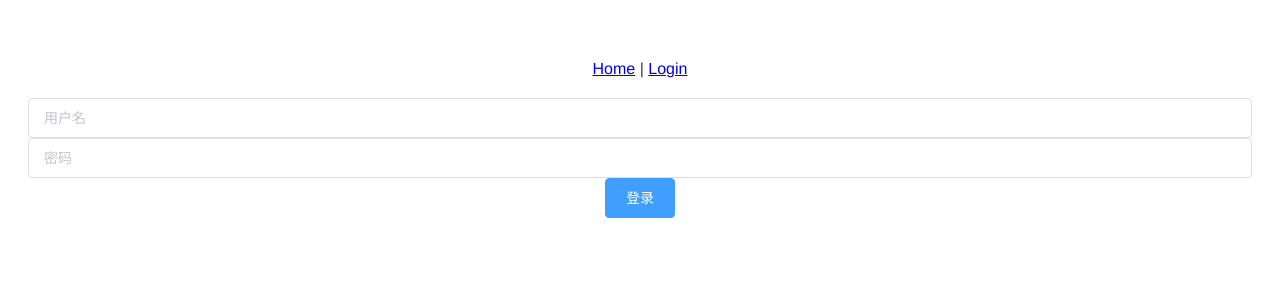
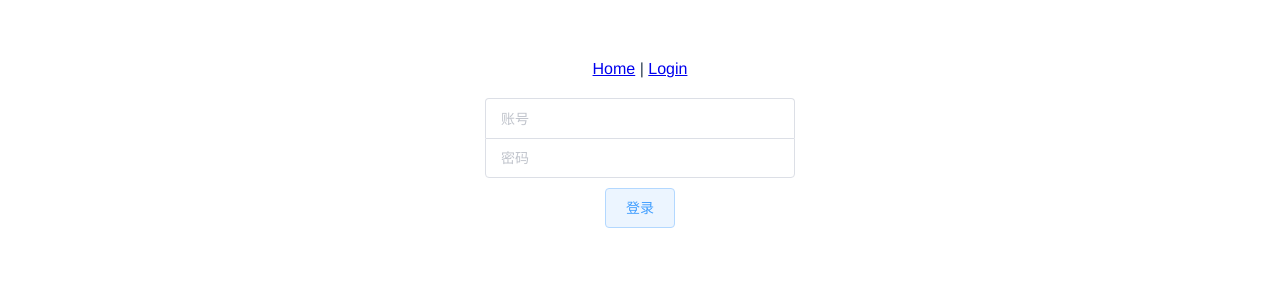
Before and after one commit to TwoBirdsOnTheTree/OwnCloud, a Vue app in the folder web/: page /#/login in a window 1280 px wide. Shown: the top 300 px of the page. Built offline with nearby package versions, Linux system fonts and the light colour scheme.

Commit message:
登录页面

```diff
--- a/web/src/views/Login.vue
+++ b/web/src/views/Login.vue
@@ -1,10 +1,24 @@
 <template>
     <div>
-        <el-main>
+        <el-main class="maxWidth">
             <el-form ref="form" :model="form" label-width="80px">
-                <el-input v-model="form.userName" placeholder="用户名"></el-input>
-                <el-input v-model="form.password" type="password" placeholder="密码"></el-input>
-                <el-button type="primary" @click="login">登录</el-button>
+                <el-input v-model="form.userName"
+                          placeholder="账号"
+                          :class="'inputNoBorderBottomAndRadius'"
+                />
+                <el-input v-model="form.password"
+                          type="password"
+                          placeholder="密码"
+                          :class="'inputNoBorderTopRadius'"
+                />
+                <el-button type="primary"
+                           plain
+                           @click="login"
+                           :class="'marginTop50'"
+                           :loading="loading"
+                >
+                    登录
+                </el-button>
             </el-form>
         </el-main>
     </div>
@@ -18,7 +32,8 @@
                 form: {
                     userName: '',
                     password: ''
-                }
+                },
+                loading: false
             }
         },
 
@@ -26,7 +41,7 @@
             login() {
                 let form = this.form;
                 if (!form.userName || form.userName.trim().length == 0) {
-                    this.loginErrorShowMessage('请输入用户名');
+                    this.loginErrorShowMessage('请输入账号');
                     return;
                 }
                 if (!form.password || form.password.trim().length == 0) {
@@ -35,6 +50,10 @@
                 }
                 // 请求
                 // ~~~
+                this.loading = true;
+                setTimeout(() => {
+                    this.loading = false;
+                }, 500);
             },
 
             loginErrorShowMessage(message) {
@@ -48,6 +67,26 @@
     }
 </script>
 
+<style>
+    .inputNoBorderTopRadius input {
+        border-top-left-radius: unset;
+        border-top-right-radius: unset;
+    }
+
+    .inputNoBorderBottomAndRadius input {
+        border-bottom: none;
+        border-bottom-left-radius: unset;
+        border-bottom-right-radius: unset;
+    }
+</style>
+
 <style scoped>
+    .marginTop50 {
+        margin-top: 10px;
+    }
 
+    .maxWidth {
+        display: inline-table;
+        max-width: 350px;
+    }
 </style>
```
